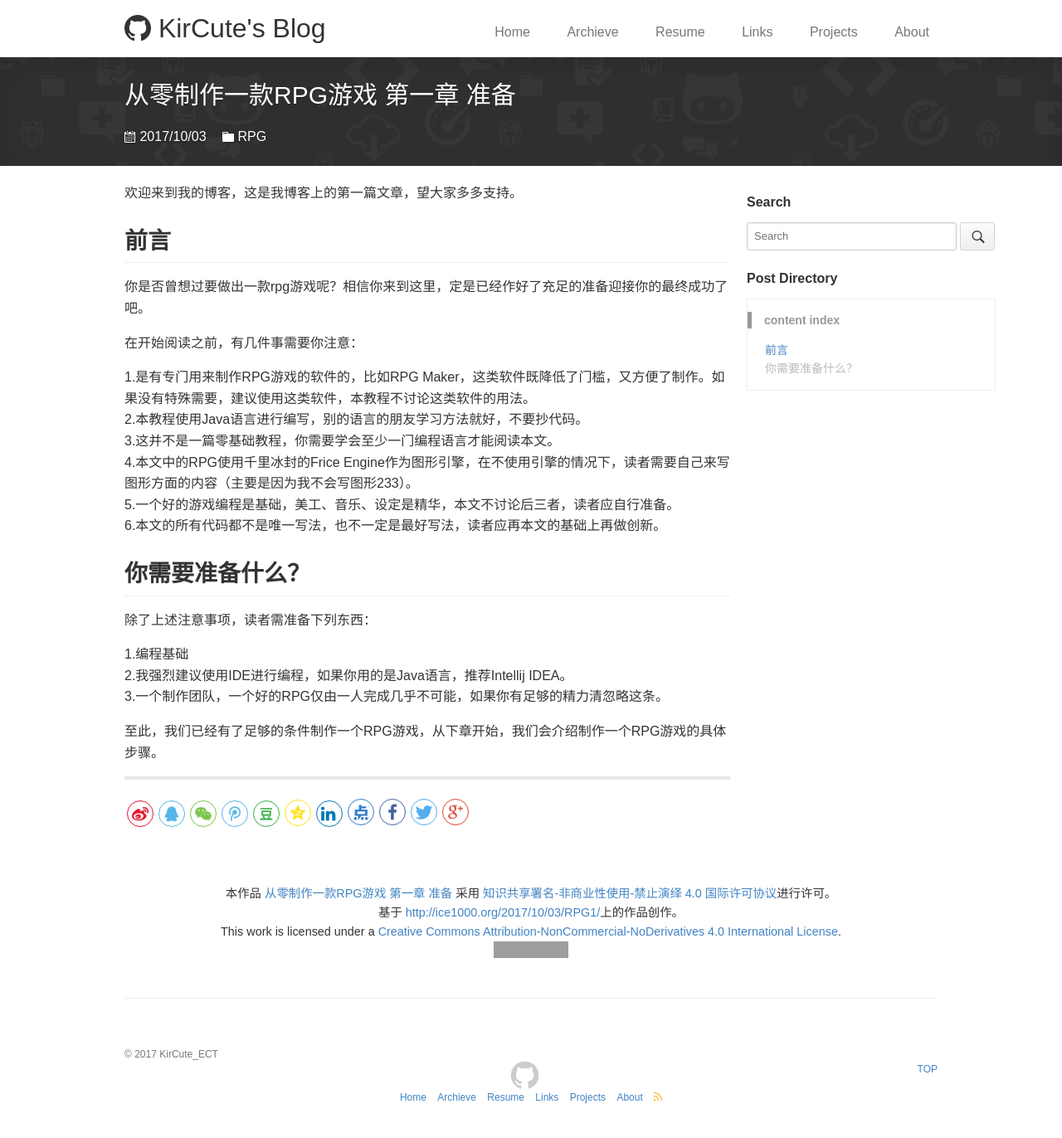
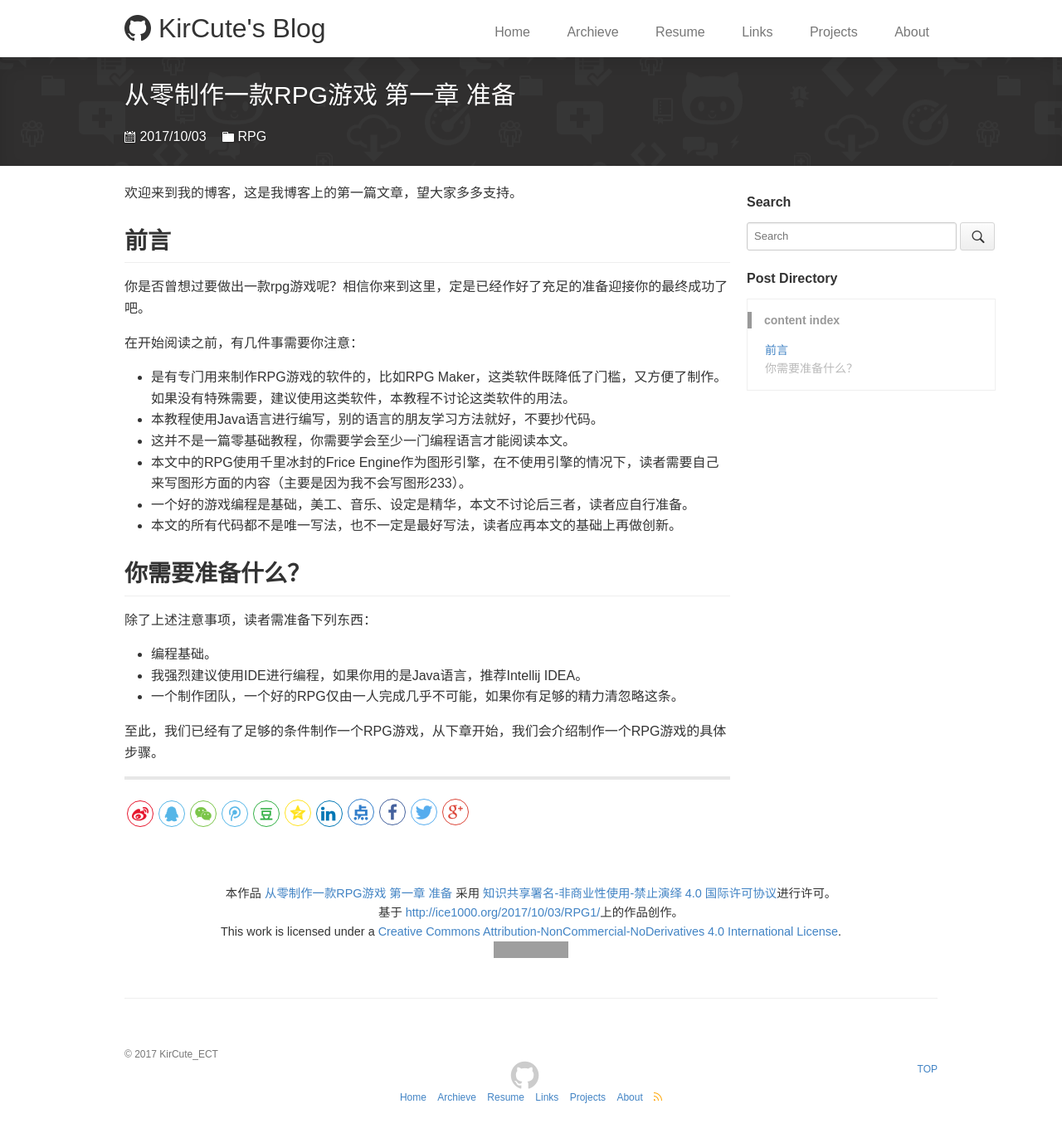
Before and after one commit to KirCute/KirCute.github.io, a Jekyll site: the page built from _posts/RPG/2017-10-3-RPG1.md, in a window 1280 px wide. Shown: the whole page at 83% size. Built offline with Jekyll 4.4.1, drawn with Linux system fonts in a browser that asks for light colours; grey boxes are pictures that could not be loaded.

Commit message:
Update 2017-10-3-RPG1.md

```diff
--- a/_posts/RPG/2017-10-3-RPG1.md
+++ b/_posts/RPG/2017-10-3-RPG1.md
@@ -14,19 +14,19 @@ description: 从零制作一款RPG游戏 第一章
 
 在开始阅读之前，有几件事需要你注意：
 
-1.是有专门用来制作RPG游戏的软件的，比如RPG Maker，这类软件既降低了门槛，又方便了制作。如果没有特殊需要，建议使用这类软件，本教程不讨论这类软件的用法。
-2.本教程使用Java语言进行编写，别的语言的朋友学习方法就好，不要抄代码。
-3.这并不是一篇零基础教程，你需要学会至少一门编程语言才能阅读本文。
-4.本文中的RPG使用千里冰封的Frice Engine作为图形引擎，在不使用引擎的情况下，读者需要自己来写图形方面的内容（主要是因为我不会写图形233）。
-5.一个好的游戏编程是基础，美工、音乐、设定是精华，本文不讨论后三者，读者应自行准备。
-6.本文的所有代码都不是唯一写法，也不一定是最好写法，读者应再本文的基础上再做创新。
++ 是有专门用来制作RPG游戏的软件的，比如RPG Maker，这类软件既降低了门槛，又方便了制作。如果没有特殊需要，建议使用这类软件，本教程不讨论这类软件的用法。
++ 本教程使用Java语言进行编写，别的语言的朋友学习方法就好，不要抄代码。
++ 这并不是一篇零基础教程，你需要学会至少一门编程语言才能阅读本文。
++ 本文中的RPG使用千里冰封的Frice Engine作为图形引擎，在不使用引擎的情况下，读者需要自己来写图形方面的内容（主要是因为我不会写图形233）。
++ 一个好的游戏编程是基础，美工、音乐、设定是精华，本文不讨论后三者，读者应自行准备。
++ 本文的所有代码都不是唯一写法，也不一定是最好写法，读者应再本文的基础上再做创新。
 
 ## 你需要准备什么？
 除了上述注意事项，读者需准备下列东西：
 
-1.编程基础
-2.我强烈建议使用IDE进行编程，如果你用的是Java语言，推荐Intellij IDEA。
-3.一个制作团队，一个好的RPG仅由一人完成几乎不可能，如果你有足够的精力清忽略这条。
++ 编程基础。
++ 我强烈建议使用IDE进行编程，如果你用的是Java语言，推荐Intellij IDEA。
++ 一个制作团队，一个好的RPG仅由一人完成几乎不可能，如果你有足够的精力清忽略这条。
 
 
 至此，我们已经有了足够的条件制作一个RPG游戏，从下章开始，我们会介绍制作一个RPG游戏的具体步骤。
```
